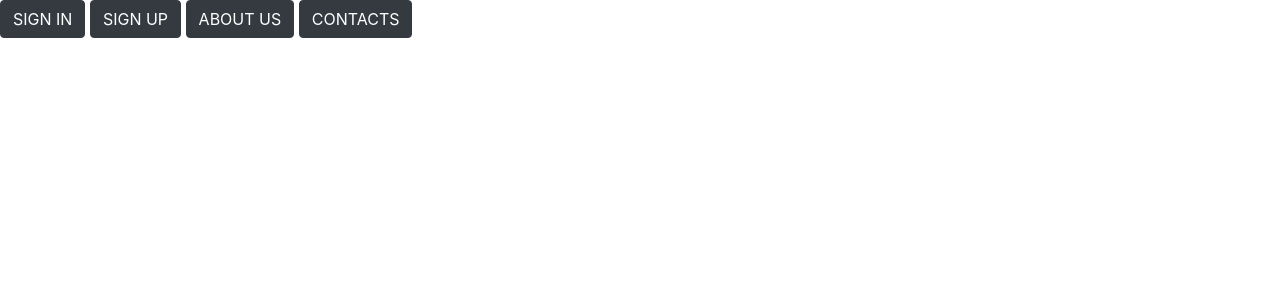
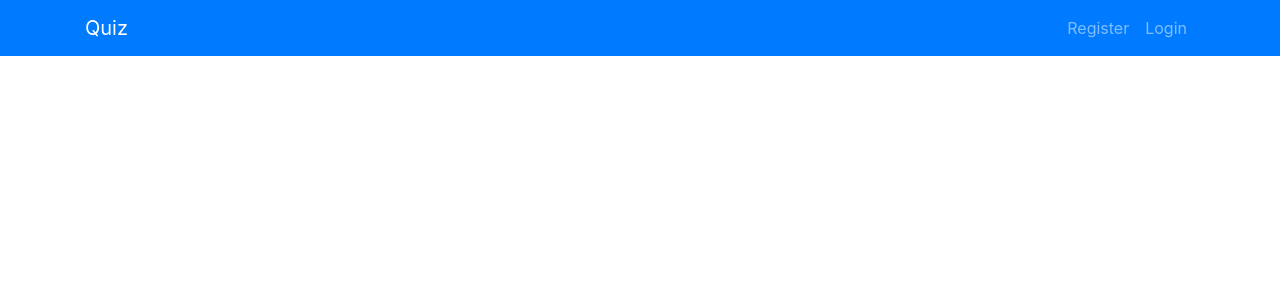
Before and after one commit to krosek/project, a Symfony app: template templates/main/index.html.twig in a window 1280 px wide. Shown: the top 300 px of the page. Run offline with Twig, Linux system fonts and the light colour scheme; the template is opened without the code that fills it, so the values that code supplies are empty; some libraries are stand-ins or nearby versions.

Commit message:
#9 navbar

```diff
--- a/src/Controller/Main/MainController.php
+++ b/src/Controller/Main/MainController.php
@@ -7,7 +7,7 @@ use Symfony\Component\Routing\Annotation\Route;
 class MainController extends BaseController
 {
     /**
-     * @Route("/", name = "main")
+     * @Route("/", name = "app_main")
      */
     public function index(){
         $forRender = parent::renderDefault();
--- a/src/Security/UserAuthenticator.php
+++ b/src/Security/UserAuthenticator.php
@@ -99,7 +99,7 @@ class UserAuthenticator extends AbstractFormLoginAuthenticator implements Passwo
             return new RedirectResponse($targetPath);
         }
 
-        return new RedirectResponse($this->urlGenerator->generate('main'));
+        return new RedirectResponse($this->urlGenerator->generate('app_main'));
     }
 
     protected function getLoginUrl()
--- a/templates/admin/index.html.twig
+++ b/templates/admin/index.html.twig
@@ -1,6 +1,7 @@
 {% extends 'admin/adminbase.html.twig' %}
 {% block body%}
-
-    <h1>{{ title }}</h1>
+    <div class="container">
+        <h1>{{ title }}</h1>
+    </div>
 
 {% endblock %}
--- a/templates/main/base.html.twig
+++ b/templates/main/base.html.twig
@@ -12,7 +12,39 @@
         <script src="https://stackpath.bootstrapcdn.com/bootstrap/4.4.1/js/bootstrap.min.js" integrity="sha384-wfSDF2E50Y2D1uUdj0O3uMBJnjuUD4Ih7YwaYd1iqfktj0Uod8GCExl3Og8ifwB6" crossorigin="anonymous"></script>
     {% endblock %}
 </head>
+<header>
+    {% block header %}
+        <nav class="navbar navbar-expand-md bg-primary navbar-dark">
+            <div class="container">
+                <a class="navbar-brand" href="{{ path('app_main') }}">Quiz</a>
+                <button class="navbar-toggler" type="button" data-toggle="collapse" data-target="#collapsibleNavbar">
+                        <span class="navbar-toggler-icon"></span>
+                </button>
+                <div class="collapse navbar-collapse" id="collapsibleNavbar">
+                    {% if app.user %}
+                            <ul class="navbar-nav ml-auto" >
+                                    <li class="nav-item">
+                                            <a class="nav-link" href="{{ path('app_logout') }}">Log out</a>
+                                    </li>
+                            </ul>
+                    {% else %}
+                            <ul class="navbar-nav ml-auto" >
+                                    <li class="nav-item">
+                                            <a class="nav-link" href="{{ path('app_register') }}">Register</a>
+                                    </li>
+                                    <li class="nav-item">
+                                            <a class="nav-link" href="{{ path('app_login') }}">Login</a>
+                                    </li>
+                            </ul>
+                    {% endif %}
+                </div>
+            </div>
+        </nav>
+    {% endblock %}
+</header>
 <body>
-{% block body %}{% endblock %}
+{% block body %}
+
+{% endblock %}
 </body>
 </html>
--- a/templates/main/index.html.twig
+++ b/templates/main/index.html.twig
@@ -1,14 +1,6 @@
 {% extends 'main/base.html.twig' %}
 {% block body%}
-    <header>
-
-            <a href="{{ path('app_login') }}" type="button" class="btn btn-dark">SIGN IN</a>
-            <a href="{{ path('app_register') }}" type="button" class="btn btn-dark">SIGN UP</a>
-            <a href="{{ path('about') }}" type="button" class="btn btn-dark">ABOUT US</a>
-            <a href="{{ path('main') }}" type="button" class="btn btn-dark">CONTACTS</a>
-
-    </header>
-    <h1>{{ title }}</h1>
-
-
+    <div class="container">
+        <h1>{{ title }}</h1>
+    </div>
 {% endblock %}
--- a/templates/security/login.html.twig
+++ b/templates/security/login.html.twig
@@ -39,4 +39,7 @@
         Sign in
     </button>
 </form>
+<div class="mb-3">
+    <a href="{{ path('app_forgot_password_request') }}">Forgot your password?</a>
+</div>
 {% endblock %}
```
Also changed, not shown: templates/admin/adminbase.html.twig (+33 -0 lines).
